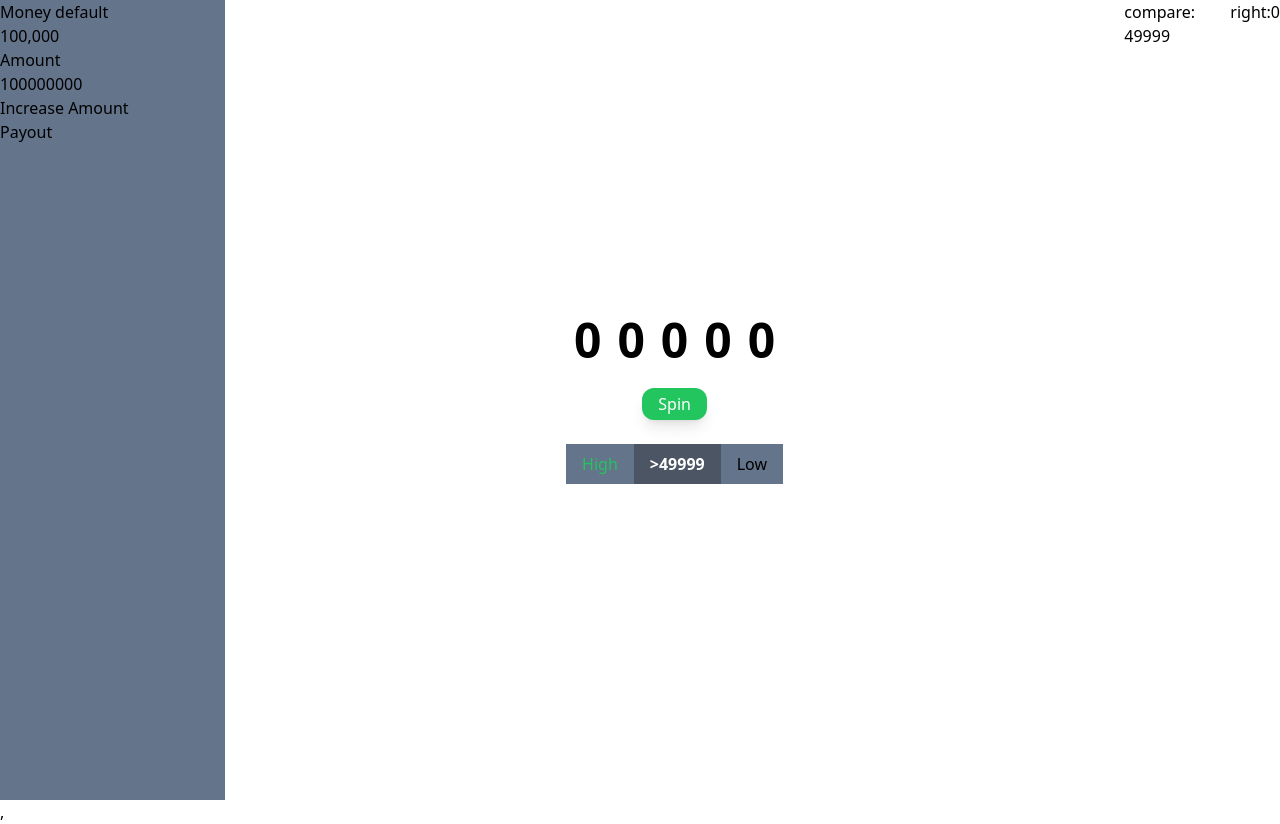
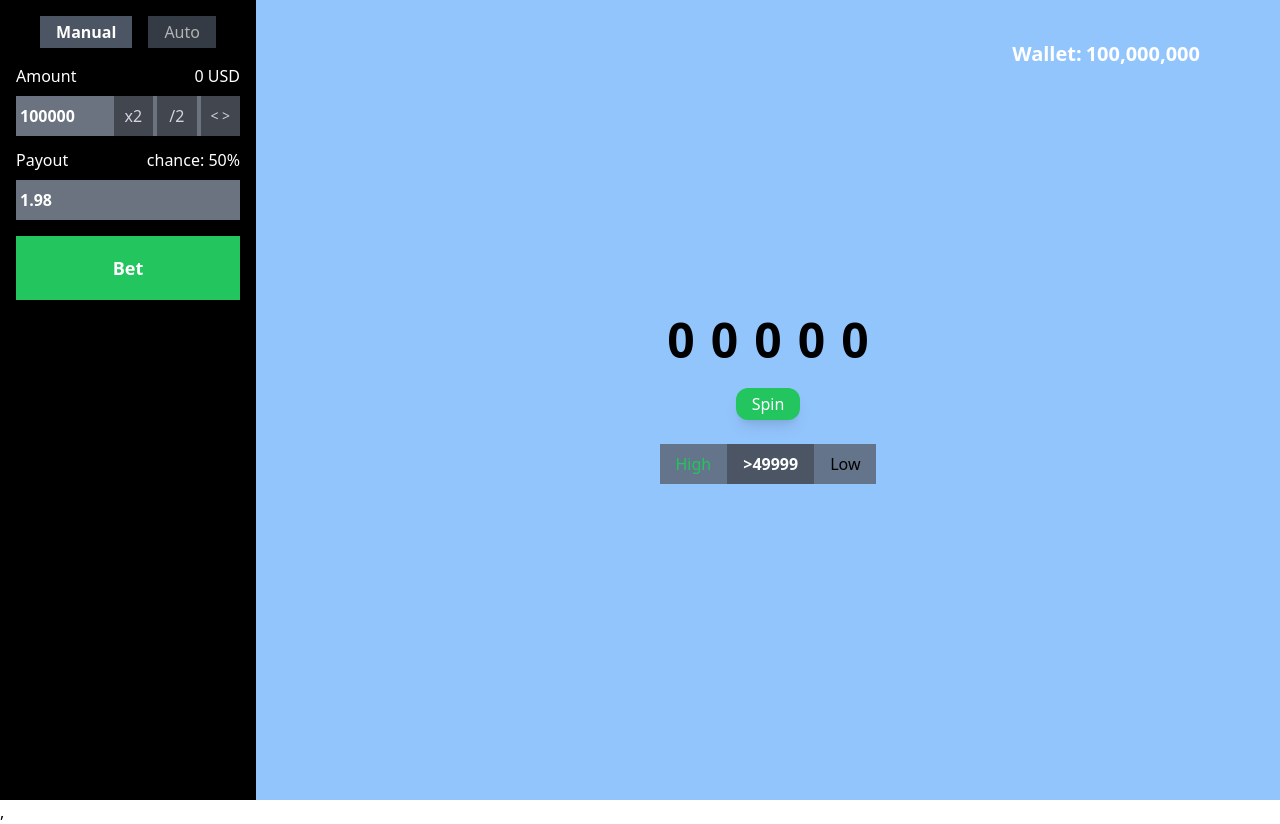
Before and after one commit to AnhNhut2639/Dice-Games, a React (Vite) app: page / in a window 1280 px wide. Built offline with nearby package versions, Linux system fonts and the light colour scheme.

Commit message:
add hash dice

```diff
--- a/src/index.css
+++ b/src/index.css
@@ -74,3 +74,32 @@ button:focus-visible {
     background-color: #f9f9f9;
   }
 } */
+input::-webkit-outer-spin-button,
+input::-webkit-inner-spin-button {
+    -webkit-appearance: none;
+    margin: 0;
+}
+
+.animation-effect{
+  animation: winbet linear .5s ;
+}
+.animation-effect-reverse{
+  animation: reverse-effect .8s linear forwards ;
+}
+@keyframes winbet {
+  0%{
+  transform: scale(0);
+  }
+  100%{
+    transform: scale(1);
+  }
+}
+
+@keyframes reverse-effect {
+  0%{
+    transform: scale(1) translateY(0);
+  }
+  100%{
+      transform: scale(0) translateY(-100px);
+    }
+}
--- a/src/pages/HashDice/index.tsx
+++ b/src/pages/HashDice/index.tsx
@@ -1,27 +1,50 @@
 import React, { useCallback, useEffect, useState } from "react";
 import { useShallowEqualSelector } from "../../hooks/useShallowEqualSelector";
-import { getCurrentMoney, increase } from "../../store/slices/appSlice";
+import { getCurrentMoney, priceBet, winBet } from "../../store/slices/appSlice";
 import { formatNumber } from "../../utils";
 import { useDispatch } from "react-redux";
 const HashDice = () => {
   const dispatch = useDispatch();
   const [numberRandom, setNumberRandom] = useState<number>(0);
-  const [countRight, setCountRight] = useState<number>(0);
+  const [countRight, setCountRight] = useState<boolean>(false);
+  const [MoneyAdd, setMoneyAdd] = useState<number>(0);
   const [selectedMileStone, setSelectedMileStone] = useState<number>(49999);
   const [arrayNumbersRandom, setArrayNumbersRandom] = useState<Array<string>>(
     []
   );
 
+  // amount
   const currentMoney = useShallowEqualSelector(getCurrentMoney);
+  const [amount, setAmount] = useState<number>(100000);
+  const [payout, setPayout] = useState<number>(1.98);
+
+  const setDoubleAmount = () => {
+    if (amount >= currentMoney) {
+      setAmount(currentMoney);
+      return;
+    }
+    setAmount(amount * 2);
+  };
+  const setDivideDoubleAmount = () => {
+    if (amount <= 100) {
+      setAmount(100);
+      return;
+    }
+    setAmount(amount / 2);
+  };
 
   const generateNumbers = () => {
     const min = 10000;
     const max = 99999;
     const num = Math.floor(Math.random() * (max - min + 1)) + min;
     const arr = num.toString();
-    const newNumbers = Array.from(arr);
-    setArrayNumbersRandom(newNumbers);
-    setNumberRandom(num);
+    dispatch(priceBet(amount));
+
+    setTimeout(() => {
+      const newNumbers = Array.from(arr);
+      setArrayNumbersRandom(newNumbers);
+      setNumberRandom(num);
+    }, 2000);
   };
   const numberMileStone = (text = "High") => {
     const milestone = {
@@ -34,14 +57,20 @@ const HashDice = () => {
   const compare = useCallback(() => {
     if (selectedMileStone === 49999) {
       if (numberRandom > 49999) {
-        setCountRight(countRight + 1);
+        setCountRight(true);
+        const result = amount * payout + amount;
+        setMoneyAdd(amount * payout);
+        dispatch(winBet(result));
       } else {
         return;
       }
     }
     if (selectedMileStone === 50000) {
       if (numberRandom <= 50000) {
-        setCountRight(countRight + 1);
+        setCountRight(true);
+        const result = amount * payout + amount;
+        setMoneyAdd(amount * payout);
+        dispatch(winBet(result));
       } else {
         return;
       }
@@ -53,33 +82,96 @@ const HashDice = () => {
     compare();
   }, [arrayNumbersRandom]);
 
-  // payout x amount = result money
-
-  // payout càng tăng thì cơ hội trúng càng giảm
+  useEffect(() => {
+    if (countRight) {
+      setTimeout(() => {
+        setCountRight(false);
+      }, 2000);
+    }
+  }, [countRight]);
 
   return (
     <div className="h-[100vh] w-[100vw] flex items-start justify-start">
-      <div className="sidebar w-1/5 h-full bg-slate-500">
-        <div>
-          <div>Money default</div>
-          <div>{formatNumber(currentMoney)}</div>
+      <div className="sidebar w-1/5 h-full bg-black py-4 text-white space-y-4">
+        <div className="flex items-center justify-center gap-4 px-4">
+          <div className="bg-gray-600 shadow-lg px-4 py-1 text-white font-semibold cursor-pointer ">
+            Manual
+          </div>
+          <div className="bg-gray-600 shadow-lg px-4 py-1 text-white opacity-70 hover:opacity-100 cursor-pointer ">
+            Auto
+          </div>
+        </div>
+        <div className="px-4 space-y-3">
+          <div className="space-y-2 ">
+            <div className="flex items-center justify-between ">
+              <div>Amount</div>
+              <div>0 USD</div>
+            </div>
+            <div className=" flex justify-between gap-1 w-full h-10 bg-gray-500 ">
+              <input
+                type="number"
+                className="outline-none h-full font-semibold w-2/4 px-1 bg-transparent"
+                value={amount}
+              />
+              <div
+                className="flex items-center justify-center h-full w-12 bg-[#31343b] cursor-pointer opacity-70 hover:opacity-100"
+                onClick={setDoubleAmount}
+              >
+                x2
+              </div>
+              <div
+                className="flex items-center justify-center h-full w-12 bg-[#31343b] cursor-pointer opacity-70 hover:opacity-100"
+                onClick={setDivideDoubleAmount}
+              >
+                /2
+              </div>
+              <div className="flex items-center justify-center h-full text-sm w-12 bg-[#31343b] cursor-pointer opacity-70 hover:opacity-100 ">
+                {`< >`}
+              </div>
+            </div>
+          </div>
+          {/* Payout  */}
+          <div className="space-y-2 ">
+            <div className="flex items-center justify-between ">
+              <div>Payout</div>
+              <div>chance: 50%</div>
+            </div>
+            <div className=" flex gap-1 w-full h-10 bg-gray-500 ">
+              <input
+                type="number"
+                className="outline-none h-full font-semibold w-full px-1 bg-transparent"
+                value={payout}
+              />
+            </div>
+          </div>
         </div>
 
-        <div>
-          <div>Amount</div>
-          <div>100000000</div>
-        </div>
-        <div>
-          <button onClick={() => dispatch(increase(200))}>
-            Increase Amount
+        <div
+          onClick={generateNumbers}
+          className="mx-4 h-16 bg-green-500 hover:bg-green-600  font-semibold text-lg flex items-center justify-center cursor-pointer"
+        >
+          <button
+            disabled={countRight}
+            className="h-full w-full disabled:bg-slate-400"
+          >
+            Bet
           </button>
         </div>
-        <div>
-          <div>Payout</div>
+      </div>
+      <div className="content relative w-4/5 h-full flex flex-col gap-6 items-center justify-center bg-blue-300 ">
+        <div className="absolute flex gap-1 top-10 right-20 font-semibold text-xl text-white">
+          <div>Wallet:</div>
+          <div className="relative">
+            {formatNumber(currentMoney)}
+            <div
+              className={` ${
+                countRight ? "animation-effect" : "animation-effect-reverse"
+              } absolute  font-semibold text-green-700 text-2xl w-max`}
+            >
+              + {formatNumber(MoneyAdd)}
+            </div>
+          </div>
         </div>
-        <div></div>
-      </div>
-      <div className="content w-4/5 h-full flex flex-col gap-6 items-center justify-center ">
         <div className="wrap-number flex items-center justify-center gap-4 text-5xl font-semibold">
           {arrayNumbersRandom.length <= 0 ? (
             <>
@@ -106,12 +198,12 @@ const HashDice = () => {
         <div>
           <button
             onClick={generateNumbers}
-            className="px-4 py-1 bg-green-500 text-white rounded-xl shadow-lg"
+            className="px-4 py-1 bg-green-500 text-white rounded-xl shadow-lg disabled:bg-slate-400"
+            disabled={countRight}
           >
             Spin
           </button>
         </div>
-
         <div className="flex items-center justify-center">
           <div
             onClick={() => numberMileStone("High")}
@@ -135,10 +227,10 @@ const HashDice = () => {
           </div>
         </div>
       </div>
-      <div>
+      {/* <div>
         compare: {selectedMileStone} {arrayNumbersRandom}
       </div>
-      <div> right:{countRight}</div>
+      <div> right:{countRight}</div> */}
     </div>
   );
 };
--- a/src/store/slices/appSlice.ts
+++ b/src/store/slices/appSlice.ts
@@ -8,7 +8,7 @@ export interface IApp {
 
 const initialState: IApp = {
   loading: 0,
-  money: 100000,
+  money: 100000000,
 };
 
 export const appSlice = createSlice({
@@ -22,10 +22,16 @@ export const appSlice = createSlice({
     increase: (state: IApp, action: PayloadAction<number>) => {
       state.money = state.money + action.payload;
     },
+    priceBet: (state: IApp, action: PayloadAction<number>) => {
+      state.money = state.money - action.payload;
+    },
+    winBet: (state: IApp, action: PayloadAction<number>) => {
+      state.money = state.money + action.payload;
+    },
   },
 });
 
-export const { setLoading, increase } = appSlice.actions;
+export const { setLoading, priceBet, winBet } = appSlice.actions;
 
 export const selectLoading = (state: RootState): number | undefined =>
   state.app.loading;
```
